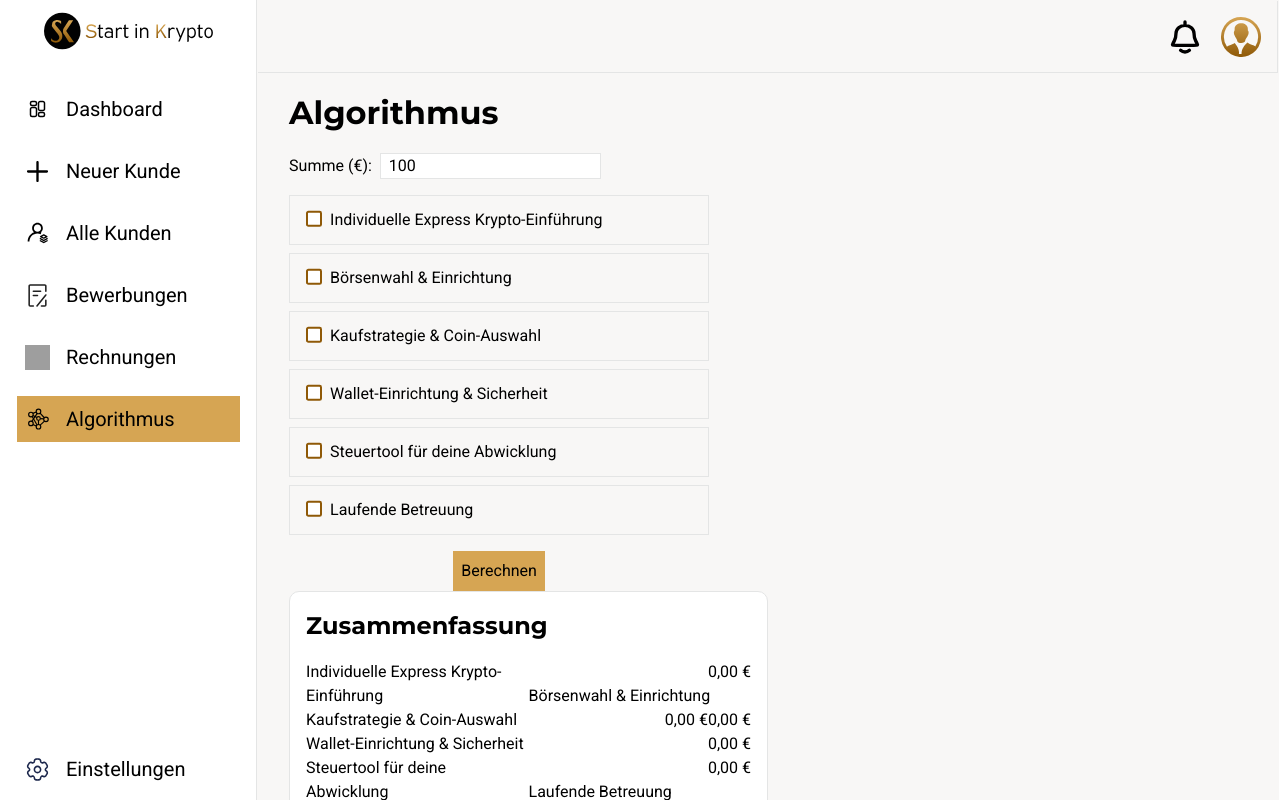
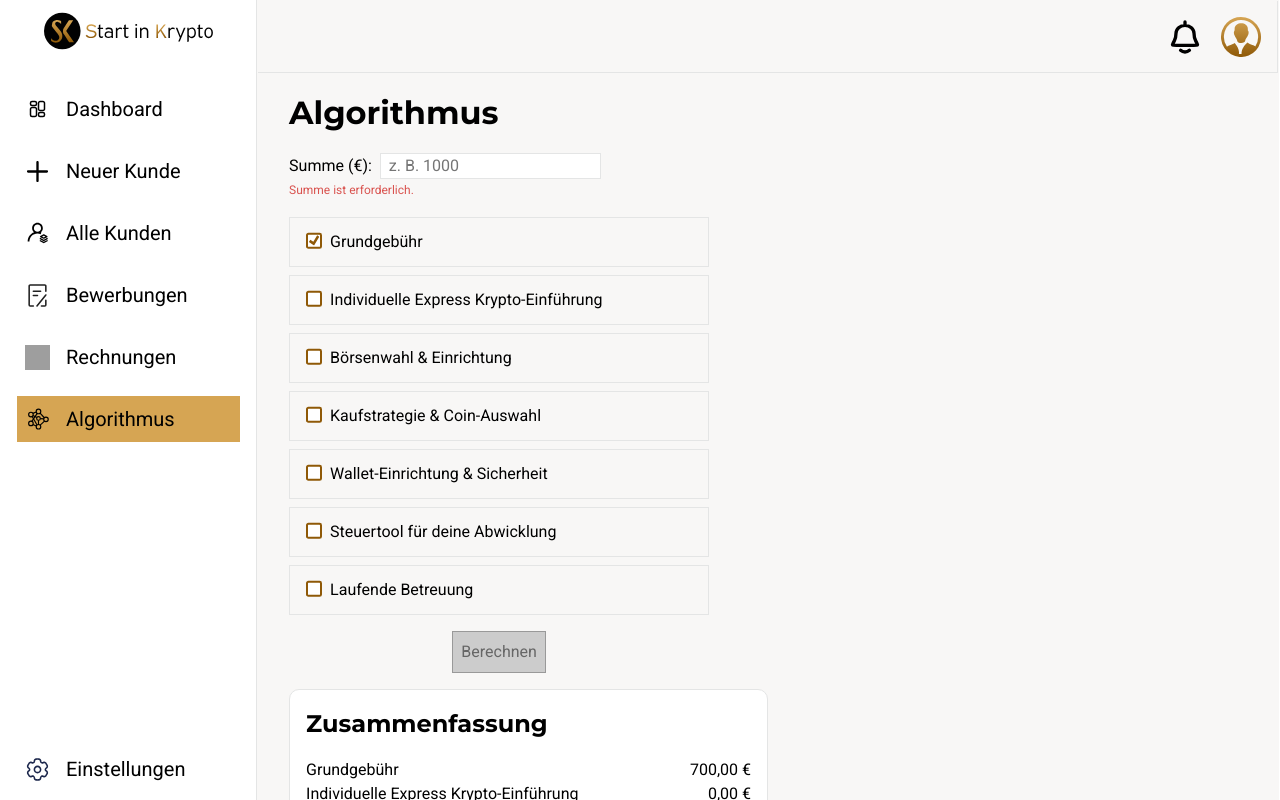
Before and after one commit to dampolo/crmstartinkryptofrontend, an Angular app: page /algorithmus in a window 1280 px wide. Shown: the top 800 px of the page. Built offline with nearby package versions, Linux system fonts and the light colour scheme; grey boxes are pictures that could not be loaded.

Commit message:
first version of algorithmus is ready

```diff
--- a/src/app/algorithmus/algorithmus.html
+++ b/src/app/algorithmus/algorithmus.html
@@ -26,6 +26,10 @@
   </div>
 
   <div class="checkboxes">
+    <label for="basic-fee">
+      <input id="basic-fee" type="checkbox" formControlName="basicFee" />
+      Grundgebühr
+    </label>
     <label for="first-step">
       <input id="first-step" type="checkbox" formControlName="firstStep" />
       Individuelle Express Krypto-Einführung
@@ -67,6 +71,8 @@
     Zusammenfassung
   </h2>
   <dl>
+        <dt>Grundgebühr</dt>
+    <dd>{{basicFeeProvision | number:'1.2-2'}} €</dd>
         <dt>Individuelle Express Krypto-Einführung</dt>
     <dd>{{firstStepAmount | number:'1.2-2'}} €</dd>
         <dt>Börsenwahl & Einrichtung</dt>
--- a/src/app/algorithmus/algorithmus.scss
+++ b/src/app/algorithmus/algorithmus.scss
@@ -2,7 +2,8 @@ form {
   display: flex;
   flex-direction: column;
   gap: 1rem;
-  max-width: 420px;
+  max-width: 26.25rem;
+  margin-bottom: 1rem;
 }
 
 .error {
@@ -120,7 +121,7 @@ section {
   gap: 1rem;
   dt {
     float: left;
-    width: 50%;
+    width: 18.75rem;
     padding: 0;
     margin: 0;
   }
--- a/src/app/algorithmus/algorithmus.ts
+++ b/src/app/algorithmus/algorithmus.ts
@@ -22,6 +22,7 @@ export class Algorithmus {
   taxToolAmount: number = 0;
   ongoingSupportAmount: number = 0;
 
+  basicFeeProvision: number = 700
   firstStepProvision: number = 0.05;
   exchangeSetupProvision: number = 0.03;
   buyStrategyProvision: number = 0.05;
@@ -32,8 +33,9 @@ export class Algorithmus {
   constructor(private fb: FormBuilder) {
     this.algorithmusForm = this.fb.group(
       {
+        basicFee: [true],
         Summe: [
-          '100',
+          '',
           [Validators.required, Validators.min(1), Validators.pattern(/^\d+(\.\d{1,2})?$/)],
         ],
         firstStep: [false],
@@ -45,6 +47,14 @@ export class Algorithmus {
       },
     );
   }
+
+  ngOnInit(): void {
+    this.onSubmit()
+  }
+
+  getBasicFee():boolean {
+    return this.algorithmusForm.get('basicFee')?.value
+  };
 
   getFirstStepValue():boolean {
     return this.algorithmusForm.get('firstStep')?.value
@@ -115,7 +125,8 @@ export class Algorithmus {
 
       }
 
-      this.totalAmount = this.totalProvision
+      this.totalAmount = this.totalProvision + this.basicFeeProvision;
+
     } else {
       this.algorithmusForm.markAllAsTouched();
     }
```
